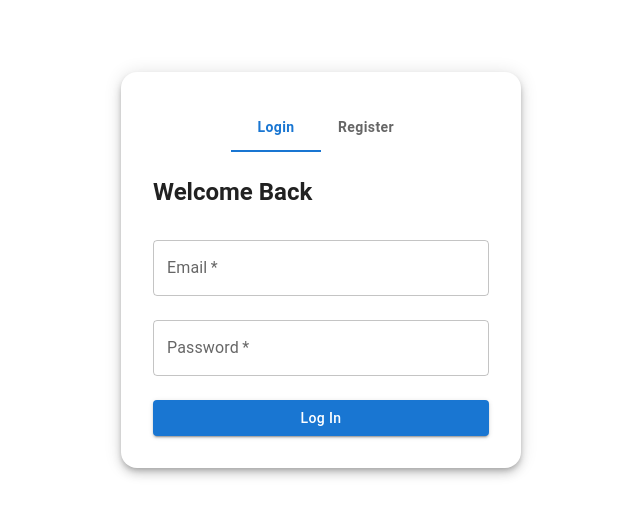
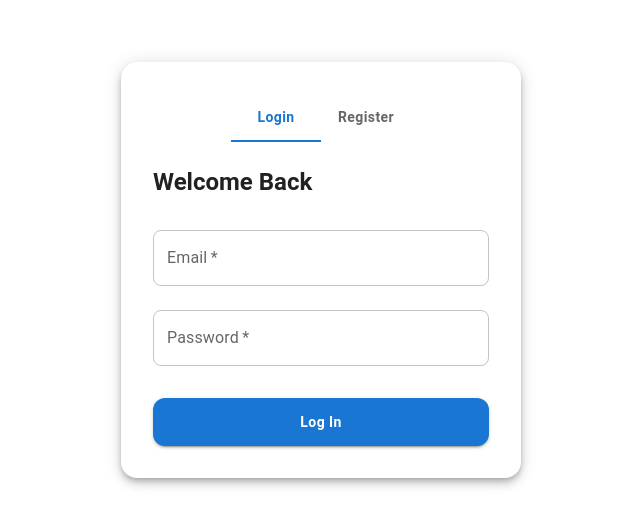
Before and after one commit to MateuszGrabarczyk/booking-app, a Next.js app in the folder frontend/: page / in a window 1280 px wide. Shown: the part 130-656 px from the top of the page, without its empty margins (319-959 px from the left). Built offline with nearby package versions, Linux system fonts and the light colour scheme; no server answers.

Commit message:
✨Add handling api registering user and token auth

```diff
--- a/frontend/components/LoginForm.tsx
+++ b/frontend/components/LoginForm.tsx
@@ -1,20 +1,38 @@
 "use client";
-
 import { useState } from "react";
-import { TextField, Button, Box } from "@mui/material";
+import { useRouter } from "next/navigation";
+import { TextField, Button, Box, Alert, CircularProgress } from "@mui/material";
+import { loginApi, setTokens } from "../lib/auth";
 
 export default function LoginForm() {
+  const router = useRouter();
   const [email, setEmail] = useState("");
   const [password, setPassword] = useState("");
+  const [error, setError] = useState<string | null>(null);
+  const [loading, setLoading] = useState(false);
 
-  const handleSubmit = (e: React.FormEvent) => {
+  const handleSubmit = async (e: React.FormEvent) => {
     e.preventDefault();
-    // TODO: call your login API
-    console.log("login with", { email, password });
+    setError(null);
+    setLoading(true);
+    try {
+      const tokens = await loginApi(email, password);
+      setTokens(tokens);
+    } catch (err: any) {
+      setError(err.message);
+    } finally {
+      setLoading(false);
+    }
   };
 
   return (
     <Box component="form" onSubmit={handleSubmit} noValidate>
+      {error && (
+        <Alert severity="error" sx={{ mb: 2 }}>
+          {error}
+        </Alert>
+      )}
+
       <TextField
         label="Email"
         type="email"
@@ -23,6 +41,7 @@ export default function LoginForm() {
         value={email}
         onChange={(e) => setEmail(e.target.value)}
         required
+        InputProps={{ sx: { borderRadius: 2 } }}
       />
       <TextField
         label="Password"
@@ -32,9 +51,23 @@ export default function LoginForm() {
         value={password}
         onChange={(e) => setPassword(e.target.value)}
         required
+        InputProps={{ sx: { borderRadius: 2 } }}
       />
-      <Button type="submit" fullWidth variant="contained" sx={{ mt: 2 }}>
-        Log In
+
+      <Button
+        type="submit"
+        fullWidth
+        variant="contained"
+        disabled={loading}
+        sx={{
+          mt: 3,
+          py: 1.5,
+          borderRadius: 3,
+          textTransform: "none",
+          fontWeight: 600,
+        }}
+      >
+        {loading ? <CircularProgress size={24} /> : "Log In"}
       </Button>
     </Box>
   );
--- a/frontend/components/RegisterForm.tsx
+++ b/frontend/components/RegisterForm.tsx
@@ -1,21 +1,42 @@
 "use client";
-
 import { useState } from "react";
-import { TextField, Button, Box } from "@mui/material";
+import { useRouter } from "next/navigation";
+import { TextField, Button, Box, Alert, CircularProgress } from "@mui/material";
+import { registerApi } from "../lib/auth";
 
 export default function RegisterForm() {
+  const router = useRouter();
   const [email, setEmail] = useState("");
   const [password, setPassword] = useState("");
   const [confirm, setConfirm] = useState("");
+  const [error, setError] = useState<string | null>(null);
+  const [loading, setLoading] = useState(false);
 
-  const handleSubmit = (e: React.FormEvent) => {
+  const handleSubmit = async (e: React.FormEvent) => {
     e.preventDefault();
-    // TODO: call your register API
-    console.log("register with", { email, password });
+    setError(null);
+    if (password !== confirm) {
+      setError("Passwords don't match");
+      return;
+    }
+    setLoading(true);
+    try {
+      await registerApi(email, password, confirm);
+    } catch (err: any) {
+      setError(err.message);
+    } finally {
+      setLoading(false);
+    }
   };
 
   return (
     <Box component="form" onSubmit={handleSubmit} noValidate>
+      {error && (
+        <Alert severity="error" sx={{ mb: 2 }}>
+          {error}
+        </Alert>
+      )}
+
       <TextField
         label="Email"
         type="email"
@@ -24,6 +45,7 @@ export default function RegisterForm() {
         value={email}
         onChange={(e) => setEmail(e.target.value)}
         required
+        InputProps={{ sx: { borderRadius: 2 } }}
       />
       <TextField
         label="Password"
@@ -33,6 +55,7 @@ export default function RegisterForm() {
         value={password}
         onChange={(e) => setPassword(e.target.value)}
         required
+        InputProps={{ sx: { borderRadius: 2 } }}
       />
       <TextField
         label="Confirm Password"
@@ -42,9 +65,23 @@ export default function RegisterForm() {
         value={confirm}
         onChange={(e) => setConfirm(e.target.value)}
         required
+        InputProps={{ sx: { borderRadius: 2 } }}
       />
-      <Button type="submit" fullWidth variant="contained" sx={{ mt: 2 }}>
-        Register
+
+      <Button
+        type="submit"
+        fullWidth
+        variant="contained"
+        disabled={loading}
+        sx={{
+          mt: 3,
+          py: 1.5,
+          borderRadius: 3,
+          textTransform: "none",
+          fontWeight: 600,
+        }}
+      >
+        {loading ? <CircularProgress size={24} /> : "Register"}
       </Button>
     </Box>
   );
--- /dev/null
+++ b/frontend/lib/auth.ts
@@ -0,0 +1,92 @@
+const API_URL = process.env.NEXT_PUBLIC_API_URL!;
+
+export type Tokens = {
+  access: string;
+  refresh: string;
+};
+
+export function getAccessToken(): string | null {
+  return localStorage.getItem("accessToken");
+}
+export function getRefreshToken(): string | null {
+  return localStorage.getItem("refreshToken");
+}
+export function setTokens({ access, refresh }: Tokens) {
+  localStorage.setItem("accessToken", access);
+  localStorage.setItem("refreshToken", refresh);
+}
+export function clearTokens() {
+  localStorage.removeItem("accessToken");
+  localStorage.removeItem("refreshToken");
+}
+
+export async function registerApi(
+  email: string,
+  password: string,
+  password2: string
+) {
+  const res = await fetch(`${API_URL}/users/register/`, {
+    method: "POST",
+    headers: { "Content-Type": "application/json" },
+    body: JSON.stringify({ email, password, password2 }),
+  });
+  if (!res.ok) {
+    const err = await res.json().catch(() => ({}));
+    throw new Error(err.detail || "Registration failed");
+  }
+  return;
+}
+
+export async function loginApi(
+  email: string,
+  password: string
+): Promise<Tokens> {
+  const res = await fetch(`${API_URL}/auth/token/`, {
+    method: "POST",
+    headers: { "Content-Type": "application/json" },
+    body: JSON.stringify({ email, password }),
+  });
+  if (!res.ok) {
+    const err = await res.json().catch(() => ({}));
+    throw new Error(err.detail || "Login failed");
+  }
+  return res.json() as Promise<Tokens>;
+}
+
+export async function refreshApi(): Promise<string> {
+  const refresh = getRefreshToken();
+  if (!refresh) throw new Error("No refresh token stored");
+  const res = await fetch(`${API_URL}/auth/token/refresh/`, {
+    method: "POST",
+    headers: { "Content-Type": "application/json" },
+    body: JSON.stringify({ refresh }),
+  });
+  if (!res.ok) {
+    clearTokens();
+    throw new Error("Session expired, please log in again");
+  }
+  const { access } = (await res.json()) as { access: string };
+  localStorage.setItem("accessToken", access);
+  return access;
+}
+
+export async function authFetch(input: RequestInfo, init: RequestInit = {}) {
+  let token = getAccessToken();
+  const call = () =>
+    fetch(input, {
+      ...init,
+      headers: {
+        ...init.headers,
+        ...(token ? { Authorization: `Bearer ${token}` } : {}),
+      },
+    });
+
+  let res = await call();
+  if (res.status === 401) {
+    try {
+      token = await refreshApi();
+      res = await call();
+    } catch {}
+  }
+  return res;
+}
```
